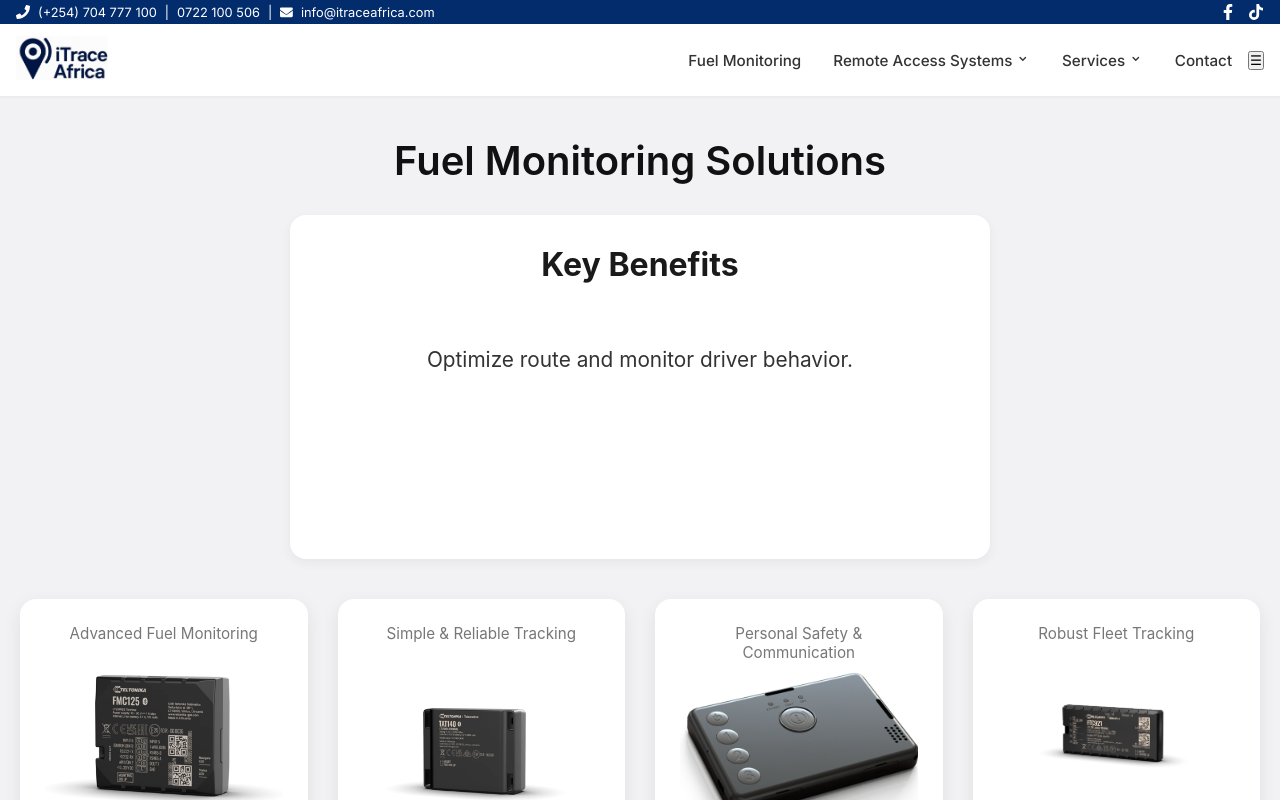
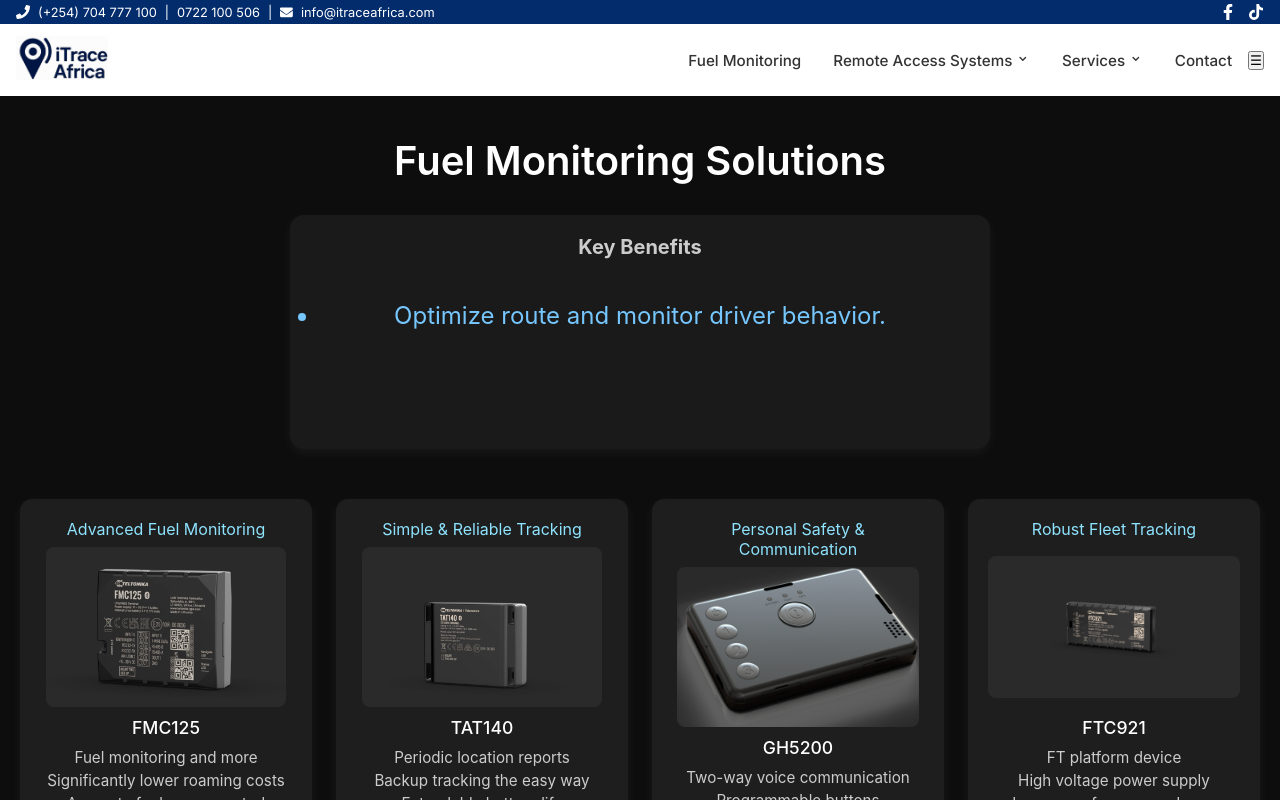
Before and after one commit to pshyp/itraceapp, a Next.js app: page /fuel-monitoring in a window 1280 px wide. Shown: the top 800 px of the page. Built offline with nearby package versions, Linux system fonts and the light colour scheme.

Commit message:
final css

```diff
--- a/app/fuel-monitoring/fuel-monitoring.module.css
+++ b/app/fuel-monitoring/fuel-monitoring.module.css
@@ -1,7 +1,9 @@
 .fuelMonitoringContainer {
   padding: 40px 20px;
-  background: #f2f2f5;
-  font-family: -apple-system, BlinkMacSystemFont, 'Segoe UI', Roboto, Oxygen, Ubuntu, Cantarell, 'Open Sans', 'Helvetica Neue', sans-serif;
+  background: #0d0d0d;
+  font-family: -apple-system, BlinkMacSystemFont, 'Segoe UI', Roboto, 'Helvetica Neue', sans-serif;
+  color: #e6e6e6;
+  min-height: 100vh;
 }
 
 .headerRow {
@@ -15,39 +17,36 @@
 .fuelMonitoringTitle {
   font-size: 2.5rem;
   font-weight: 600;
-  color: #111;
+  color: #ffffff;
   margin-bottom: 30px;
 }
 
 .benefitsSection {
-  background: white;
-  border-radius: 16px;
-  padding: 30px;
-  box-shadow: 0 4px 12px rgba(0, 0, 0, 0.05);
+  background: #1a1a1a;
+  border-radius: 14px;
+  padding: 20px 30px;
+  box-shadow: 0 4px 12px rgba(255, 255, 255, 0.05);
   max-width: 700px;
   width: 100%;
+  min-height: 100px;
+  display: flex;
+  flex-direction: column;
+  justify-content: center;
 }
 
 .keyFeaturesTitle {
-  font-size: 2rem;
-  color: #1a1a1a;
-  margin-bottom: 20px;
-}
-
-.keyFeaturesList {
-  list-style-type: none;
-  padding-left: 0;
-  margin: 0;
+  font-size: 1.25rem;
+  color: #cccccc;
+  margin-bottom: 10px;
 }
 
 .keyFeatureItem {
-  font-size: 1.3rem;
-  line-height: 1.8;
-  color: #333;
+  font-size: 1.5rem;
+  color: #76c7ff;
+  transition: opacity 0.6s ease-in-out, transform 0.6s ease-in-out;
   opacity: 0;
-  transition: opacity 0.6s ease-in-out, transform 0.6s ease-in-out;
   transform: translateY(10px);
-  text-align: center;
+  height: 2rem;
 }
 
 .keyFeatureItem.visible {
@@ -55,86 +54,82 @@
   transform: translateY(0);
 }
 
-.keyFeatureItem.hidden {
-  opacity: 0;
-  transform: translateY(10px);
-}
-
 .mainSection {
-  margin-top: 40px;
+  margin-top: 50px;
 }
 
 .responsiveImageGrid {
   display: grid;
   grid-template-columns: repeat(auto-fit, minmax(280px, 1fr));
-  gap: 30px;
+  gap: 24px;
+  margin-top: 20px;
 }
 
 .imageItem {
-  background: #fff;
-  padding: 25px;
-  border-radius: 16px;
-  box-shadow: 0 6px 18px rgba(0, 0, 0, 0.08);
-  transition: transform 0.3s ease;
-  display: flex;
-  flex-direction: column;
-  align-items: center;
+  background-color: #1e1e1e;
+  border-radius: 12px;
+  padding: 20px;
+  box-shadow: 0 4px 14px rgba(255, 255, 255, 0.05);
+  text-align: center;
+  transition: transform 0.3s ease, box-shadow 0.3s ease;
 }
 
 .imageItem:hover {
-  transform: translateY(-6px);
+  transform: translateY(-5px);
+  box-shadow: 0 6px 20px rgba(255, 255, 255, 0.08);
 }
 
 .imageContainer {
-  width: 100%;
   height: 160px;
-  overflow: hidden;
-  margin-bottom: 15px;
-  border-radius: 12px;
+  display: flex;
+  align-items: center;
+  justify-content: center;
+  margin-bottom: 10px;
 }
 
 .responsiveImage {
-  width: 100%;
-  height: 100%;
-  object-fit: cover;
+  max-width: 100%;
+  max-height: 160px;
+  object-fit: contain;
+  border-radius: 8px;
+  background: #2a2a2a;
 }
 
 .imageName {
-  font-size: 1.2rem;
-  font-weight: 600;
-  color: #1a1a1a;
-  margin: 10px 0 5px;
+  font-size: 1.1rem;
+  color: #ffffff;
+  margin: 10px 0;
+  font-weight: 500;
 }
 
 .descriptionList {
   list-style: none;
   padding: 0;
   margin: 0;
-  text-align: left;
-  width: 100%;
+  color: #cccccc;
 }
 
 .descriptionItem {
   font-size: 0.95rem;
-  color: #666;
-  margin-bottom: 5px;
+  margin-bottom: 4px;
 }
 
 .deviceIntro {
-  font-size: 0.95rem;
-  color: #777;
-  margin-bottom: 10px;
-  text-align: center;
   opacity: 0;
-  transition: opacity 0.6s ease;
+  transform: translateY(20px);
+  transition: opacity 0.6s ease, transform 0.6s ease;
+  font-size: 1rem;
+  color: #8ee3ff;
+  margin-bottom: 8px;
 }
 
 .deviceIntro.show {
   opacity: 1;
+  transform: translateY(0);
 }
 
 .initialHidden {
-  opacity: 0;
+  display: block;
 }
 
 @media (max-width: 768px) {
@@ -142,19 +137,11 @@
     font-size: 2rem;
   }
 
-  .keyFeaturesTitle {
-    font-size: 1.5rem;
+  .keyFeatureItem {
+    font-size: 1.2rem;
   }
 
-  .keyFeatureItem {
-    font-size: 1.1rem;
-  }
-
-  .imageContainer {
-    height: 140px;
-  }
-
-  .imageName {
-    font-size: 1rem;
+  .benefitsSection {
+    padding: 16px 20px;
   }
 }
```
